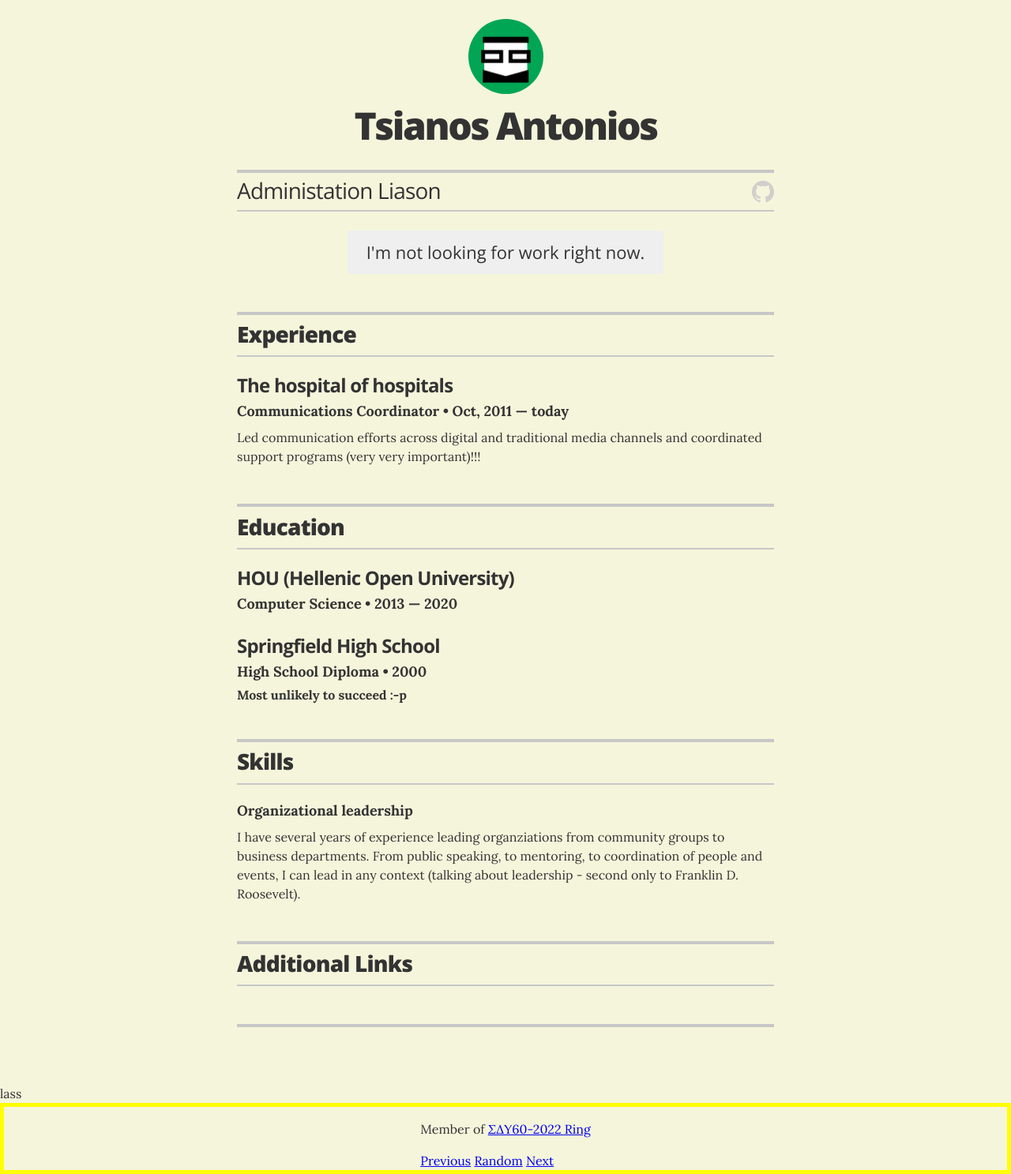
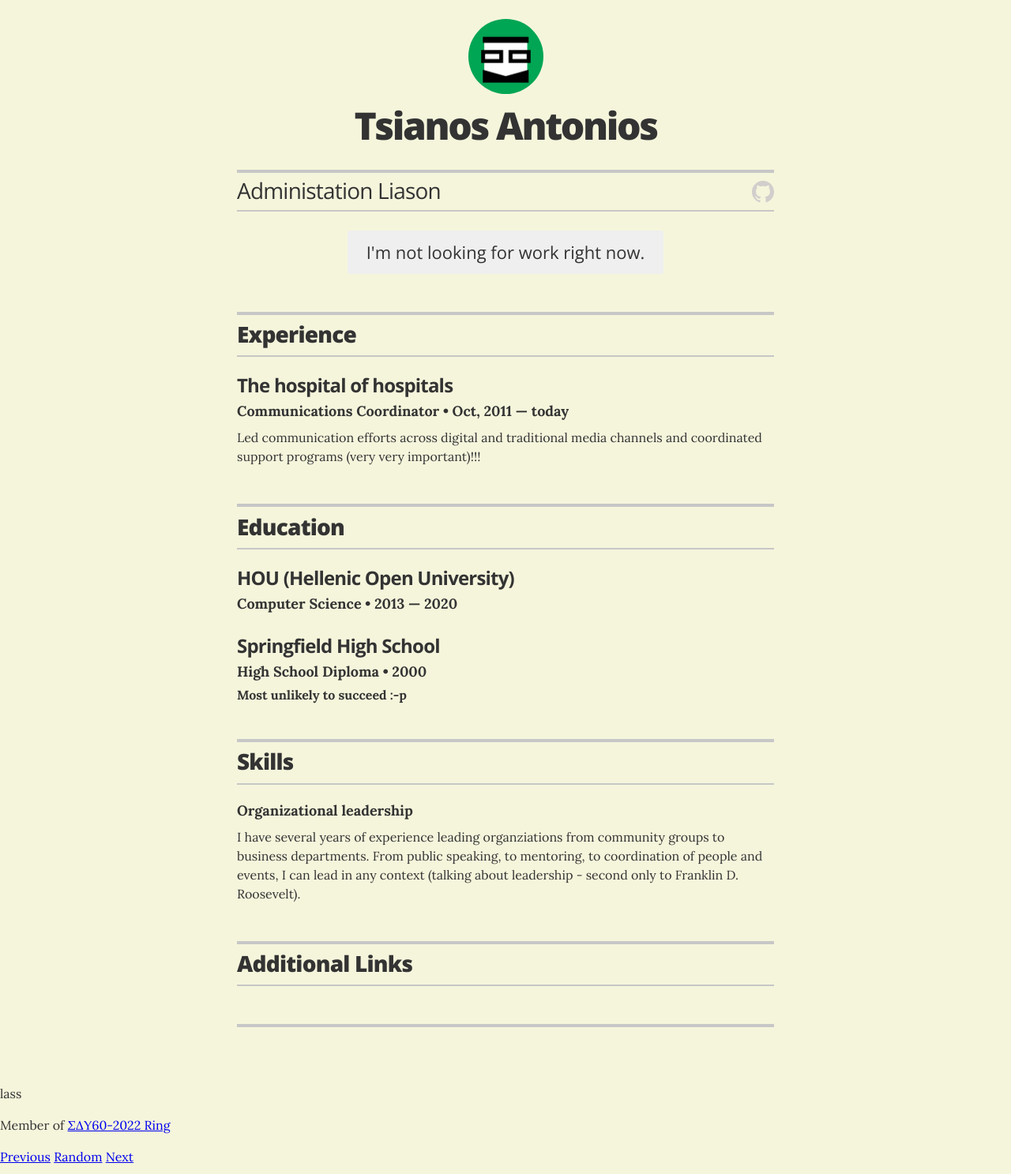
Before and after one commit to atsiano81/myCV, a Jekyll site: the page built from index.html, in a window 1280 px wide. Shown: the whole page at 79% size. Built offline with Jekyll 4.4.1, drawn with Linux system fonts in a browser that asks for light colours; a script that is not in the unit is left out.

Commit message:
Update _resume.scss

```diff
--- a/_sass/_resume.scss
+++ b/_sass/_resume.scss
@@ -2,11 +2,7 @@
 // ---------------------------------------/
 
 // util
-.webring-banner-container {
-  border: 5px solid #FFFF00;
-  display: flex;
-  justify-content: center;
-}
+
 .section-header {
   @include section_border;
   margin-bottom: 1.5rem;
```
